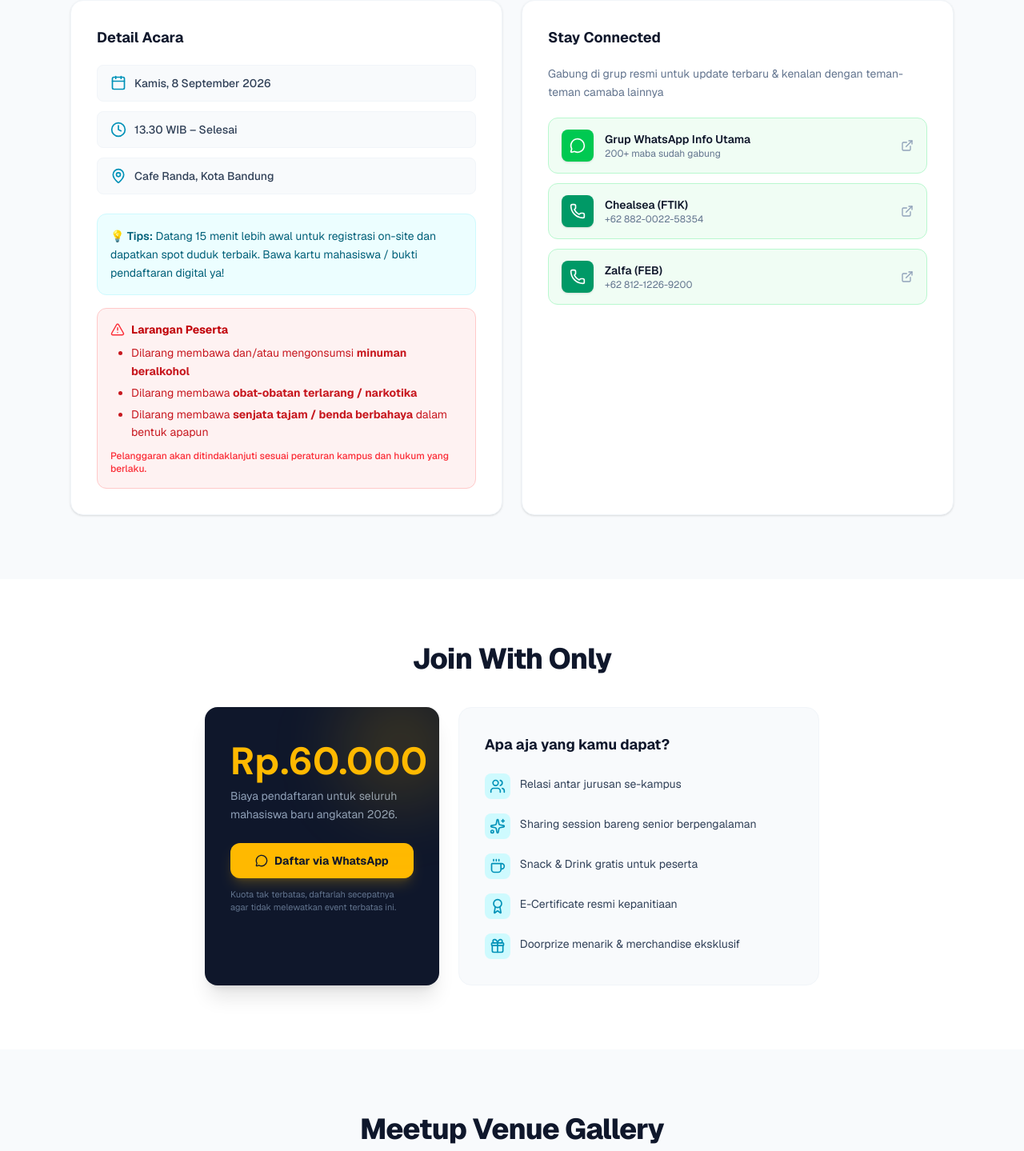
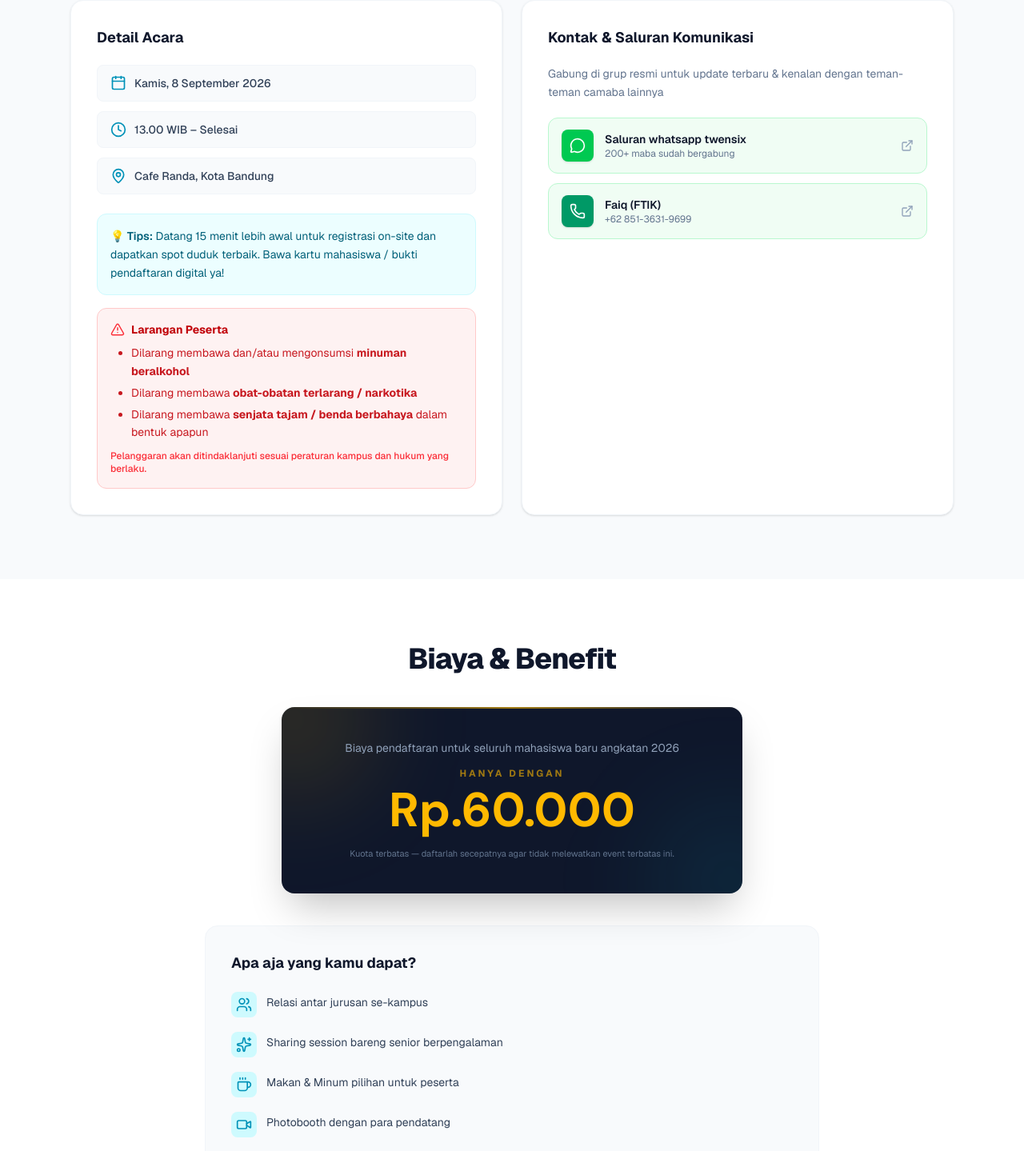
Before and after one commit to bangyazaka-hash/meet-up-maba-unikom26, a Next.js app: page / in a window 1280 px wide. Shown: the part 1000-2439 px from the top of the page at 80% size. Built offline with nearby package versions, Linux system fonts and the light colour scheme.

Commit message:
revisi benefit

```diff
--- a/app/page.tsx
+++ b/app/page.tsx
@@ -18,6 +18,8 @@ import {
   AlertTriangle,
   Menu,
   X,
+  Music2Icon,
+  Gamepad2Icon,
 } from 'lucide-react';
 import { DM_Sans } from 'next/font/google';
 
@@ -52,14 +54,16 @@ interface BenefitItem {
 /*  Constants                                                          */
 /* ------------------------------------------------------------------ */
 
-const EVENT_DATE = new Date('2026-09-08T13:30:00+07:00');
+const EVENT_DATE = new Date('2026-09-08T13:00:00+07:00');
 const INITIAL_TIME: TimeLeft = { days: 0, hours: 0, minutes: 0, seconds: 0 };
 
 const BENEFITS: BenefitItem[] = [
   { icon: <Users className="h-5 w-5" />, text: 'Relasi antar jurusan se-kampus' },
   { icon: <Sparkles className="h-5 w-5" />, text: 'Sharing session bareng senior berpengalaman' },
-  { icon: <Coffee className="h-5 w-5" />, text: 'Snack & Drink gratis untuk peserta' },
-  { icon: <Award className="h-5 w-5" />, text: 'E-Certificate resmi kepanitiaan' },
+  { icon: <Coffee className="h-5 w-5" />, text: 'Makan & Minum pilihan untuk peserta' },
+  { icon: <Video className="h-5 w-5" />, text: 'Photobooth dengan para pendatang' },
+  { icon: <Gamepad2Icon className="h-5 w-5" />, text: 'Bermain game dengan teman-teman maba' },
+  { icon: <Music2Icon className="h-5 w-5" />, text: 'Nikmati live musik & Dj yang akan datang' },
   { icon: <Gift className="h-5 w-5" />, text: 'Doorprize menarik & merchandise eksklusif' },
 ];
 
@@ -240,33 +244,30 @@ export default function MeetupMabaPage() {
               onClick={() => scrollTo('benefit')}
               className="mt-2 w-full rounded-lg bg-amber-400 px-4 py-2.5 text-sm font-semibold text-slate-900 shadow-sm transition-all hover:bg-amber-500"
             >
-              Daftar Sekarang
+              Informasi lebih lanjut
             </button>
           </div>
         )}
       </nav>
 
       {/* ============================================================ */}
-      {/*  HERO — ✅ layout dirapikan                                   */}
+      {/*  HERO                                                         */}
       {/* ============================================================ */}
       <section
         id="hero"
         className="relative overflow-hidden bg-gradient-to-b from-slate-900 via-slate-900 to-slate-800"
       >
-        {/* Ambient glow */}
         <div className="pointer-events-none absolute -top-32 -left-32 h-96 w-96 rounded-full bg-cyan-500/10 blur-3xl" />
         <div className="pointer-events-none absolute -right-24 bottom-0 h-80 w-80 rounded-full bg-amber-400/10 blur-3xl" />
 
         <div className="relative mx-auto flex min-h-[calc(100dvh-52px)] max-w-6xl flex-col items-center justify-center px-4 py-16 sm:px-6 sm:py-20">
           <div className="w-full max-w-2xl text-center">
 
-            {/* --- Badge --- */}
             <span className="inline-flex items-center gap-1.5 rounded-full border border-amber-400/30 bg-amber-400/10 px-4 py-1.5 text-[11px] font-semibold tracking-wide text-amber-300 uppercase animate-[heroFadeIn_0.6s_ease-out_both]">
               <Sparkles className="h-3 w-3" />
               Event Eksklusif Mahasiswa Baru
             </span>
 
-            {/* --- Main Heading --- */}
             <h1
               className="mt-6 text-[1.75rem] font-extrabold leading-[1.15] tracking-tight text-white sm:mt-8 sm:text-5xl lg:text-6xl animate-[heroSlideUp_0.7s_ease-out_0.1s_both]"
               style={{ fontFamily: 'var(--font-dm-sans)' }}
@@ -278,23 +279,19 @@ export default function MeetupMabaPage() {
               2026
             </h1>
 
-            {/* --- Tagline (bukan heading, hanya dekoratif) --- */}
             <p className="mt-3 text-lg font-bold leading-snug tracking-wide text-white sm:mt-4 sm:text-xl lg:text-2xl whitespace-nowrap animate-[heroSlideUp_0.7s_ease-out_0.15s_both]">
               Your First Step, <span className="text-amber-400/90">Your New Story.</span>
             </p>
 
-            {/* --- Deskripsi --- */}
             <p className="mx-auto mt-4 max-w-md text-[13px] leading-relaxed text-slate-400 sm:mt-5 sm:text-sm animate-[heroSlideUp_0.7s_ease-out_0.2s_both]">
               Kenali kampusmu, temukan teman baru dari berbagai jurusan & mulai
               perjalanan baru sebagai calon mahasiswa/i baru.
             </p>
 
-            {/* --- Countdown Label --- */}
             <p className="mt-10 text-[10px] font-bold tracking-[0.25em] text-slate-500 uppercase sm:mt-12 sm:text-xs animate-[heroSlideUp_0.7s_ease-out_0.25s_both]">
               Event starts in
             </p>
 
-            {/* --- Countdown --- */}
             <div className="mt-4 animate-[heroSlideUp_0.7s_ease-out_0.3s_both]">
               {!mounted ? (
                 <div className="mx-auto flex max-w-xs items-start justify-center gap-2.5 sm:max-w-lg sm:gap-5">
@@ -321,13 +318,12 @@ export default function MeetupMabaPage() {
               )}
             </div>
 
-            {/* --- CTA Button --- */}
             <div className="mt-8 sm:mt-10 animate-[heroSlideUp_0.7s_ease-out_0.4s_both]">
               <button
                 onClick={() => scrollTo('benefit')}
                 className="group inline-flex items-center justify-center gap-2 rounded-xl bg-amber-400 px-8 py-3.5 text-sm font-bold text-slate-900 shadow-lg shadow-amber-400/25 transition-all hover:bg-amber-500 hover:shadow-xl hover:shadow-amber-400/30 active:scale-[0.97] sm:px-10 sm:py-4 sm:text-base"
               >
-                Aku Siap Bergabung
+                Informasi lebih lanjut
                 <ArrowRight className="h-4 w-4 transition-transform group-hover:translate-x-0.5" />
               </button>
             </div>
@@ -341,7 +337,7 @@ export default function MeetupMabaPage() {
       <section id="info" className="scroll-mt-16 py-16 sm:py-20">
         <div className="mx-auto max-w-6xl px-4 sm:px-6">
           <SectionHeading
-            title="Save The Date"
+            title="Informasi Acara"
             subtitle="Catat tanggalnya & jangan sampai ketinggalan momen pertama bersama camaba lainnya!"
           />
 
@@ -355,7 +351,7 @@ export default function MeetupMabaPage() {
                 />
                 <InfoChip
                   icon={<Clock className="h-5 w-5" />}
-                  label="13.30 WIB – Selesai"
+                  label="13.00 WIB – Selesai"
                 />
                 <InfoChip
                   icon={<MapPin className="h-5 w-5" />}
@@ -389,7 +385,7 @@ export default function MeetupMabaPage() {
 
             <div className="rounded-2xl border border-slate-100 bg-white p-6 shadow-sm sm:p-8">
               <h3 className="mb-5 text-lg font-bold text-slate-900">
-                Stay Connected
+                Kontak & Saluran Komunikasi
               </h3>
               <p className="mb-5 text-sm leading-relaxed text-slate-500">
                 Gabung di grup resmi untuk update terbaru & kenalan dengan teman-teman camaba lainnya
@@ -407,17 +403,17 @@ export default function MeetupMabaPage() {
                   </span>
                   <div className="flex-1">
                     <p className="text-sm font-semibold text-slate-900">
-                      Grup WhatsApp Info Utama
+                      Saluran whatsapp twensix
                     </p>
                     <p className="text-xs text-slate-500">
-                      200+ maba sudah gabung
+                      200+ maba sudah bergabung
                     </p>
                   </div>
                   <ExternalLink className="h-4 w-4 text-slate-400 transition-colors group-hover:text-green-600" />
                 </a>
 
                 <a
-                  href="https://wa.me/62882002258354?text=Halo%2C%20saya%20ingin%20bertanya%20tentang%20Meetup%20Maba%202026"
+                  href="https://wa.me/6285136319699?text=Halo%2C%20saya%20ingin%20bertanya%20tentang%20Meetup%20Maba%202026"
                   target="_blank"
                   rel="noopener noreferrer"
                   className="group flex items-center gap-3.5 rounded-xl border border-green-200 bg-green-50 px-4 py-3.5 transition-all hover:border-green-300 hover:shadow-md"
@@ -427,34 +423,15 @@ export default function MeetupMabaPage() {
                   </span>
                   <div className="flex-1">
                     <p className="text-sm font-semibold text-slate-900">
-                      Chealsea (FTIK)
+                      Faiq (FTIK)
                     </p>
                     <p className="text-xs text-slate-500">
-                      +62 882-0022-58354
+                      +62 851-3631-9699
                     </p>
                   </div>
                   <ExternalLink className="h-4 w-4 text-slate-400 transition-colors group-hover:text-green-600" />
                 </a>
 
-                <a
-                  href="https://wa.me/6281212269200?text=Halo%2C%20saya%20ingin%20bertanya%20tentang%20Meetup%20Maba%202026"
-                  target="_blank"
-                  rel="noopener noreferrer"
-                  className="group flex items-center gap-3.5 rounded-xl border border-green-200 bg-green-50 px-4 py-3.5 transition-all hover:border-green-300 hover:shadow-md"
-                >
-                  <span className="flex h-10 w-10 items-center justify-center rounded-lg bg-emerald-600 text-white shadow-sm">
-                    <Phone className="h-5 w-5" />
-                  </span>
-                  <div className="flex-1">
-                    <p className="text-sm font-semibold text-slate-900">
-                      Zalfa (FEB)
-                    </p>
-                    <p className="text-xs text-slate-500">
-                      +62 812-1226-9200
-                    </p>
-                  </div>
-                  <ExternalLink className="h-4 w-4 text-slate-400 transition-colors group-hover:text-green-600" />
-                </a>
               </div>
             </div>
           </div>
@@ -466,49 +443,36 @@ export default function MeetupMabaPage() {
       {/* ============================================================ */}
       <section id="benefit" className="scroll-mt-16 bg-white py-16 sm:py-20">
         <div className="mx-auto max-w-6xl px-4 sm:px-6">
-          <SectionHeading title="Join With Only" />
+          <SectionHeading title="Biaya & Benefit" />
 
-          <div className="mx-auto grid max-w-3xl gap-6 lg:grid-cols-5">
-            <div className="lg:col-span-2">
-              <div className="relative h-full overflow-hidden rounded-2xl bg-slate-900 p-6 text-left text-white shadow-xl sm:p-8">
-                <div className="pointer-events-none absolute -right-8 -top-8 h-40 w-40 rounded-full bg-amber-400/15 blur-2xl" />
+          {/* --- Price Banner --- */}
+          <div className="relative mx-auto max-w-xl overflow-hidden rounded-2xl bg-slate-900 px-6 py-8 text-center shadow-2xl sm:px-10 sm:py-10">
+            <div className="pointer-events-none absolute -left-20 -top-20 h-48 w-48 rounded-full bg-amber-400/15 blur-3xl" />
+            <div className="pointer-events-none absolute -bottom-20 -right-20 h-48 w-48 rounded-full bg-cyan-400/10 blur-3xl" />
+            <div className="pointer-events-none absolute inset-x-0 top-0 h-[2px] bg-gradient-to-r from-transparent via-amber-400/60 to-transparent" />
 
-                <div className="mt-3">
-                  <span
-                    className="text-4xl font-extrabold text-amber-400 sm:text-5xl"
+            <p className="relative text-sm leading-relaxed text-slate-400">
+              Biaya pendaftaran untuk seluruh mahasiswa baru angkatan 2026
+            </p>
+
+            <p className="relative mt-3 text-[10px] font-bold tracking-[0.25em] text-amber-400/60 uppercase sm:text-xs">
+              Hanya dengan
+            </p>
+
+            <p
+              className="relative mt-2 text-5xl font-extrabold leading-none text-amber-400 sm:text-6xl"
               style={{ fontFamily: 'var(--font-dm-sans)' }}
             >
               Rp.60.000
-                  </span>
-                </div>
-                <p className="mt-2 text-sm leading-relaxed text-slate-400">
-                  Biaya pendaftaran untuk seluruh mahasiswa baru
-                  angkatan 2026.
             </p>
 
-                <button
-                  onClick={() => {
-                    const msg = encodeURIComponent(
-                      'Halo, saya ingin mendaftar Meetup Maba 2026!'
-                    );
-                    window.open(
-                      `https://chat.whatsapp.com/DummyLinkGrupMaba?text=${msg}`, //nanti diganti
-                      '_blank'
-                    );
-                  }}
-                  className="mt-6 flex w-full items-center justify-center gap-2 rounded-xl bg-amber-400 px-5 py-3 text-sm font-bold text-slate-900 shadow-lg shadow-amber-400/20 transition-all hover:bg-amber-500 hover:shadow-xl active:scale-[0.97]"
-                >
-                  <MessageCircle className="h-4 w-4" />
-                  Daftar via WhatsApp
-                </button>
-
-                <p className="mt-3 text-left text-[11px] text-slate-500">
-                  Kuota tak terbatas, daftarlah secepatnya agar tidak melewatkan event terbatas ini.
+            <p className="relative mt-4 text-[11px] leading-relaxed text-slate-500">
+              Kuota terbatas — daftarlah secepatnya agar tidak melewatkan event terbatas ini.
             </p>
           </div>
-            </div>
 
-            <div className="lg:col-span-3">
+          {/* --- Benefits List (original style) --- */}
+          <div className="mx-auto mt-10 max-w-3xl">
             <div className="rounded-2xl border border-slate-100 bg-slate-50 p-6 sm:p-8">
               <h3 className="mb-5 text-lg font-bold text-slate-900">
                 Apa aja yang kamu dapat?
@@ -528,7 +492,6 @@ export default function MeetupMabaPage() {
             </div>
           </div>
         </div>
-        </div>
       </section>
 
       {/* ============================================================ */}
@@ -537,7 +500,7 @@ export default function MeetupMabaPage() {
       <section id="galeri" className="scroll-mt-16 py-16 sm:py-20">
         <div className="mx-auto max-w-6xl px-4 sm:px-6">
           <SectionHeading
-            title="Meetup Venue Gallery"
+            title="Galery Venue Acara"
             subtitle="Sneak peek suasana venue yang bakal jadi lokasi acara kita."
           />
 
@@ -610,7 +573,7 @@ export default function MeetupMabaPage() {
 
             <div className="flex items-center gap-4">
               <a
-                href="https://chat.whatsapp.com/DummyLinkGrupMaba" //nanti diganti
+                href="https://whatsapp.com/channel/0029Vb8aHdl0VycIdbMdCw3e"
                 target="_blank"
                 rel="noopener noreferrer"
                 className="flex h-9 w-9 items-center justify-center rounded-lg bg-slate-100 text-slate-500 transition-colors hover:bg-green-50 hover:text-green-600"
@@ -619,7 +582,7 @@ export default function MeetupMabaPage() {
                 <MessageCircle className="h-4 w-4" />
               </a>
               <a
-                href="https://wa.me/6281234567890"
+                href="https://wa.me/6285136319699"
                 target="_blank"
                 rel="noopener noreferrer"
                 className="flex h-9 w-9 items-center justify-center rounded-lg bg-slate-100 text-slate-500 transition-colors hover:bg-green-50 hover:text-green-600"
```
Lines whose indentation alone changed are shown as unchanged.
